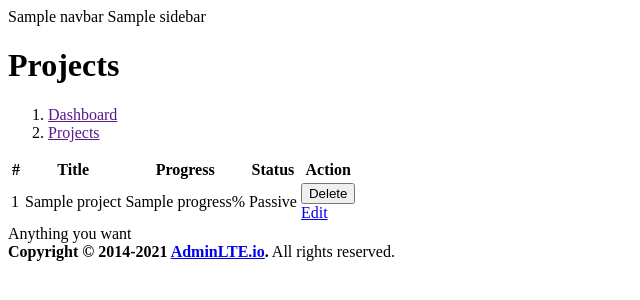
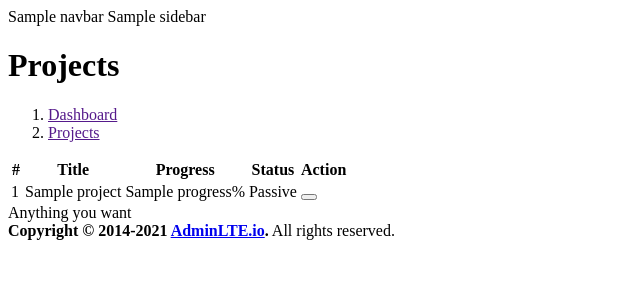
Before and after one commit to Svobodennn/PHP-CMS-Project, a PHP site: the page made by App/View/project/index.php in a window 1280 px wide. Shown: the top 300 px of the page, without its empty margins (0-640 px from the left). Run offline with PHP 8.4, Linux system fonts and the light colour scheme; the template is opened without the code that fills it: most values are stand-ins (such as "Sample title", 1, 10 or a date in 2020); data that the repository does not hold is empty; some libraries are stand-ins or nearby versions.

Commit message:
Added icons for actions

```diff
--- a/App/View/project/index.php
+++ b/App/View/project/index.php
@@ -45,7 +45,7 @@ scratch. This page gets rid of all links and provides the needed markup only.
         <div class="content">
             <div class="container-fluid">
                 <div class="row">
-                    <table class="table table-bordered">
+                    <table class="table table-striped table-bordered">
                         <thead>
                         <tr>
                             <th style="width: 10px">#</th>
@@ -67,12 +67,12 @@ scratch. This page gets rid of all links and provides the needed markup only.
                                         </div>
                                 </td>
                                 <td>
-                                    <?= $value['status'] == 'a' ? 'Active' : 'Passive' ?>
+                                    <?= $value['status'] == 'a' ? '<span class="badge bg-success">Active</span>' : '<span class="badge bg-danger">Passive</span>' ?>
                                 </td>
                                 <td>
                                     <div class="btn-group btn-group-sm">
-                                        <button class="btn btn-sm btn-danger" onclick="confirm(<?= $value['id'] ?>)">Delete</button>
-                                        <a href="<?= _link('project/edit/').$value['id'] ?>" class="btn btn-sm btn-warning">Edit</a>
+                                        <button class="btn btn-sm btn-danger" onclick="confirm(<?= $value['id'] ?>)"><i class="fa fa-trash" ></i></button>
+                                        <a href="<?= _link('project/edit/').$value['id'] ?>" class="btn btn-sm btn-warning"><i class="fa fa-pen"></i></a>
                                     </div>
                                 </td>
                             </tr>
```
